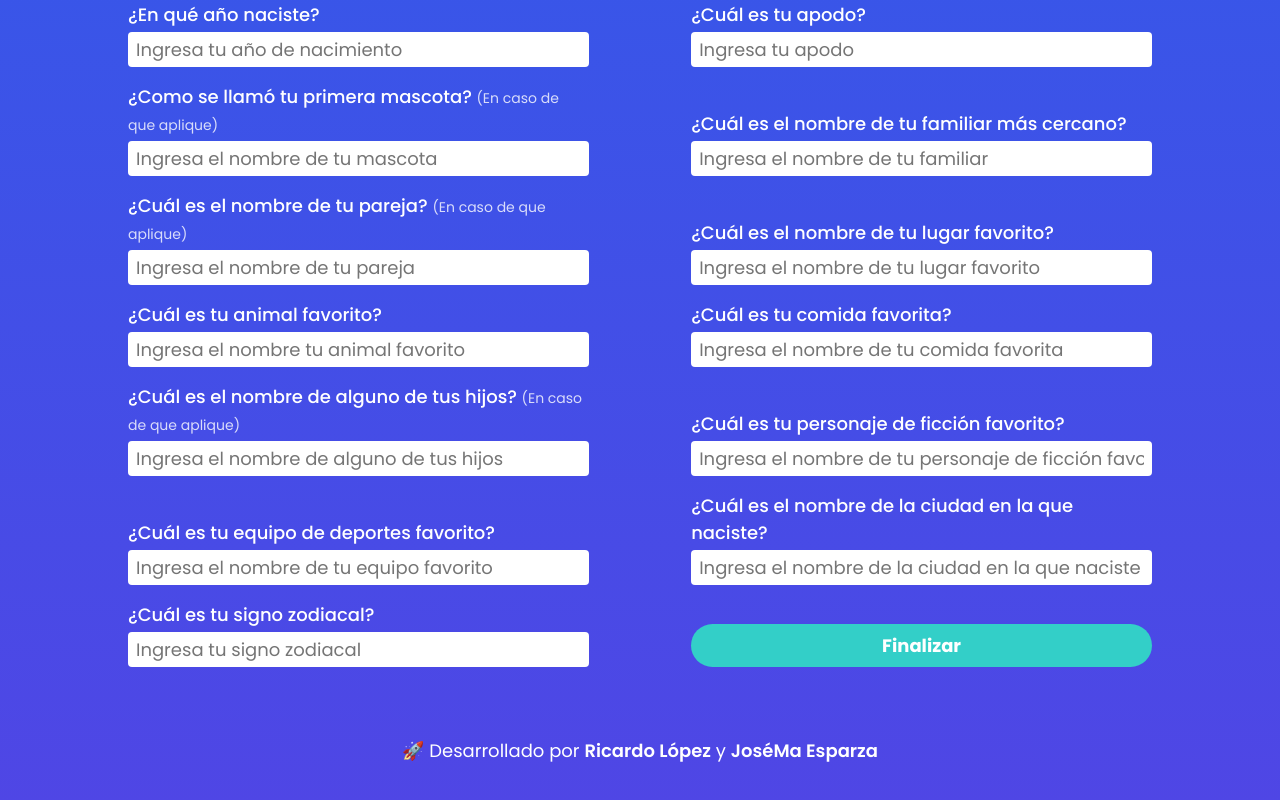
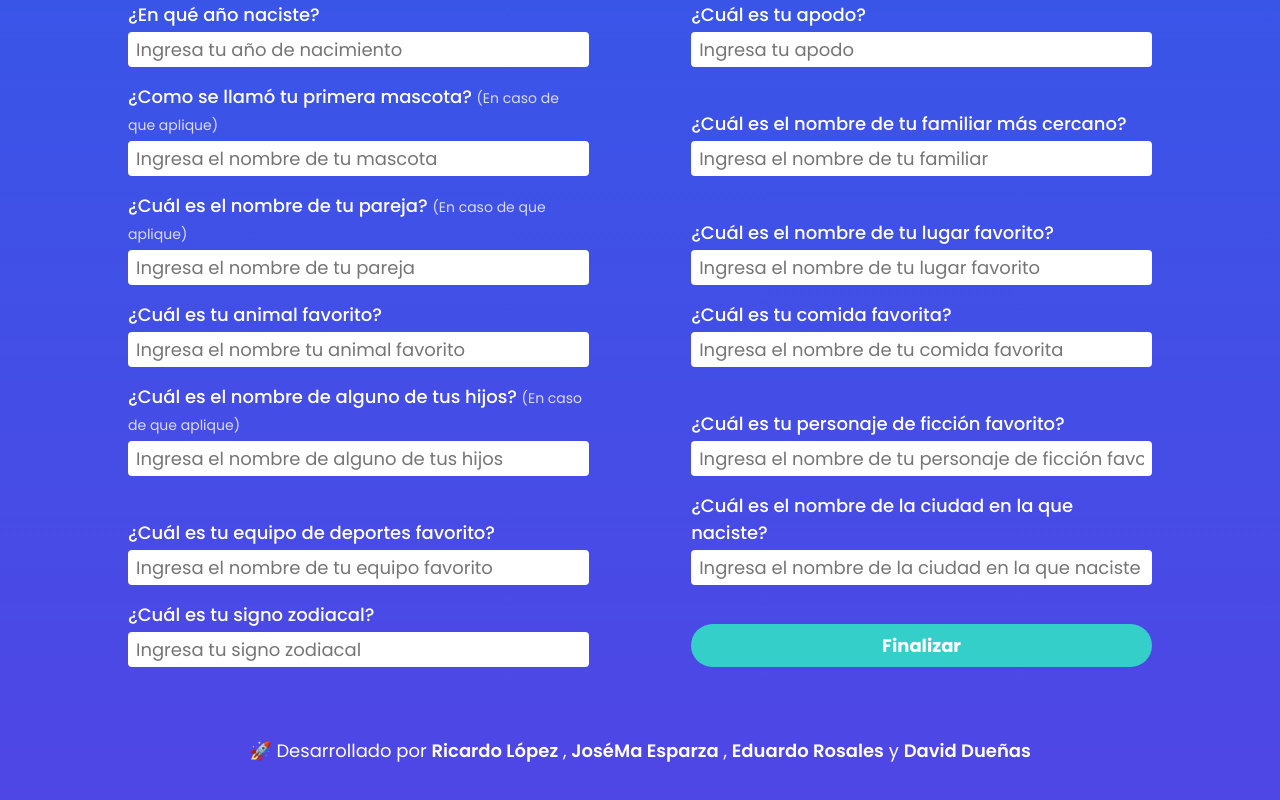
Before and after one commit to ricklogar/miciberdefensa, a React app: page / in a window 1280 px wide. Shown: the part 742-1542 px from the top of the page. Built offline with nearby package versions, Linux system fonts and the light colour scheme.

Commit message:
refactor: ♻️ add more devs to footer

```diff
--- a/src/components/Footer.jsx
+++ b/src/components/Footer.jsx
@@ -12,13 +12,30 @@
           target='_blank'
           rel='noopener noreferrer'>
           Ricardo López
-        </a>{' '}y{' '}
+        </a>{' '}
+        ,{' '}
         <a
           className='footer__link'
           href='https://linkedin.com/in/esparev'
           target='_blank'
           rel='noopener noreferrer'>
           JoséMa Esparza
+        </a>{' '}
+        ,{' '}
+        <a
+          className='footer__link'
+          href='https://www.linkedin.com/in/eduardo-alejandro-rosales-acevedo-a7a763200/'
+          target='_blank'
+          rel='noopener noreferrer'>
+          Eduardo Rosales
+        </a>{' '}
+        y{' '}
+        <a
+          className='footer__link'
+          href='https://www.linkedin.com/in/david-alejandro-due%C3%B1as-arciga-750089200/'
+          target='_blank'
+          rel='noopener noreferrer'>
+          David Dueñas
         </a>
       </p>
     </footer>
```
